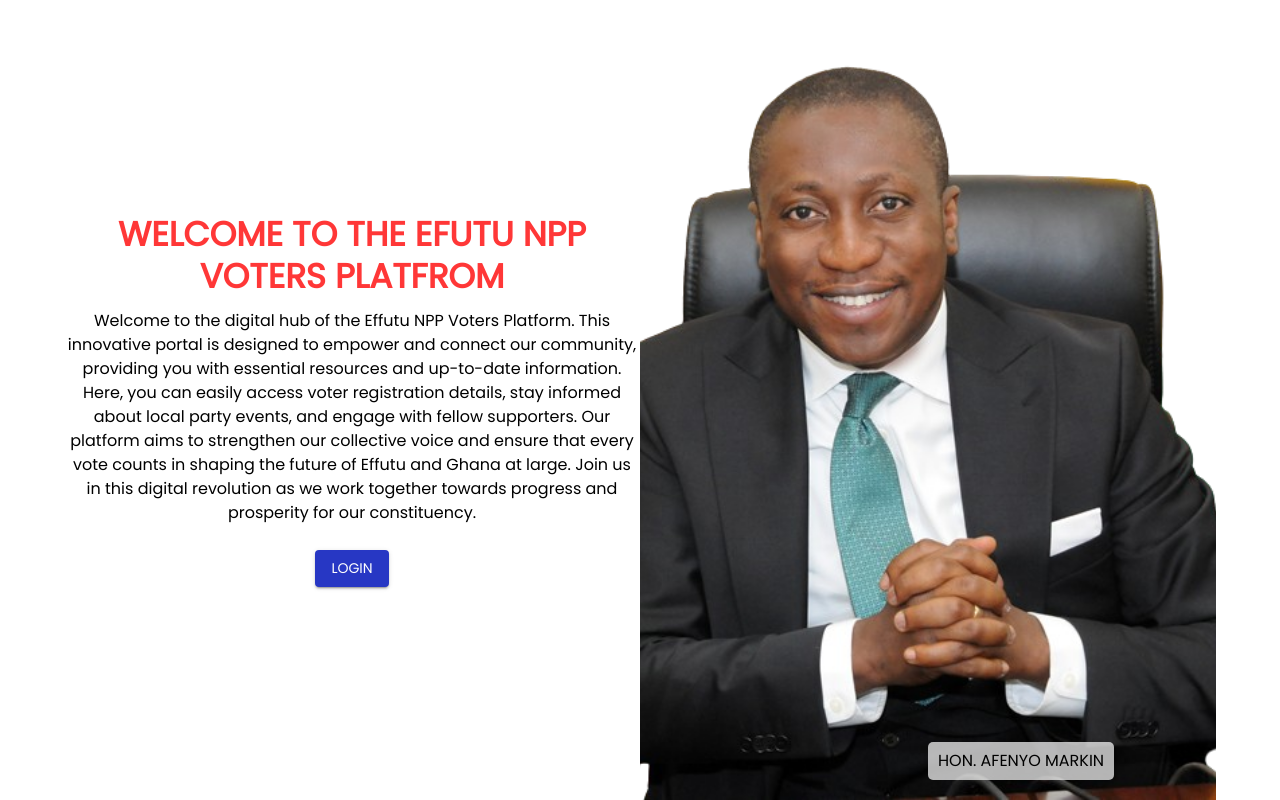
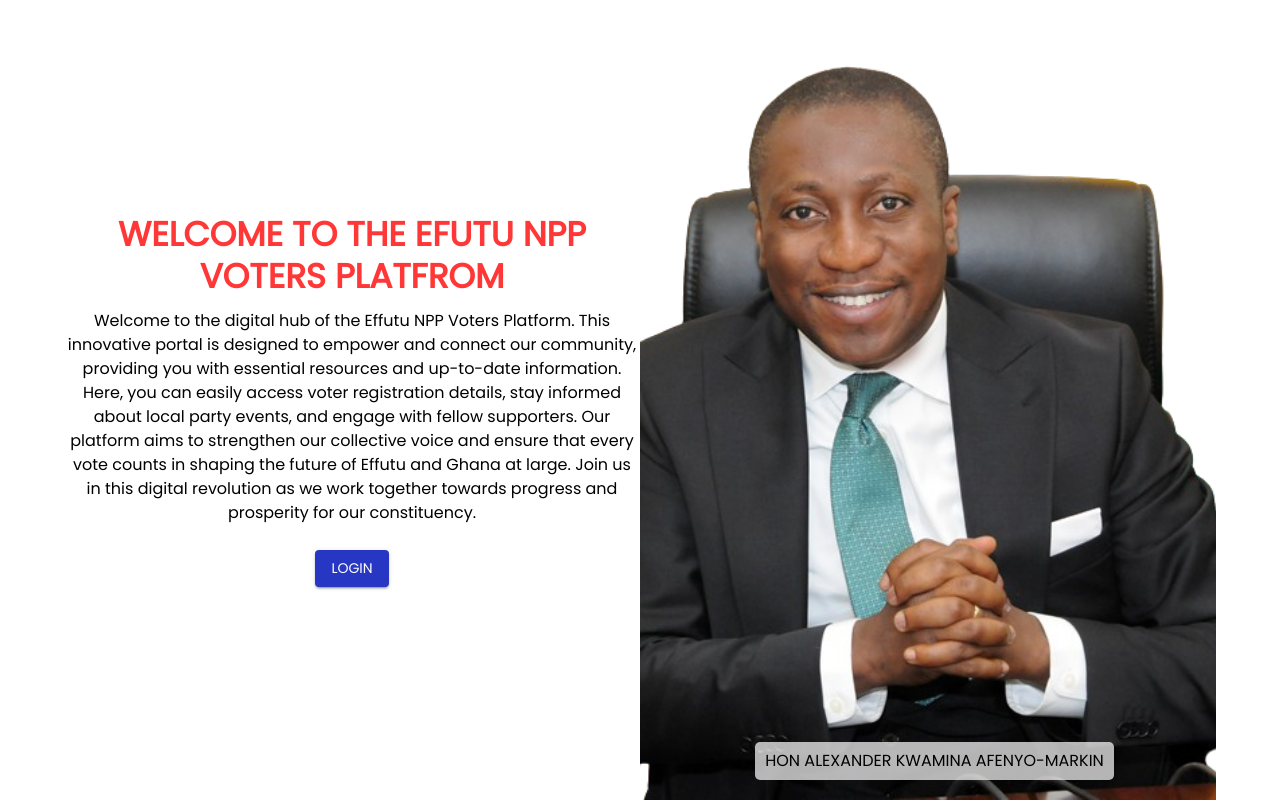
Before and after one commit to attajnr2001/votersTracking, a React (Vite) app in the folder VotersTracking/frontend/: page / in a window 1280 px wide. Built offline with nearby package versions, Linux system fonts and the light colour scheme; no server answers.

Commit message:
welcome page updated

```diff
--- a/VotersTracking/frontend/src/pages/Welcome.jsx
+++ b/VotersTracking/frontend/src/pages/Welcome.jsx
@@ -106,14 +106,16 @@
               style={{
                 position: "absolute",
                 bottom: "20px",
-                left: "50%",
+                left: "20%",
                 transform: "translateX(-50%)",
                 backgroundColor: "rgba(255, 255, 255, 0.7)",
                 padding: "5px 10px",
                 borderRadius: "5px",
+                textTransform: "uppercase",
+                whiteSpace: "nowrap"
               }}
             >
-              HON. AFENYO MARKIN
+              HON Alexander Kwamina Afenyo-Markin{" "}
             </Typography>
           </Grid>
         </Grid>
```
